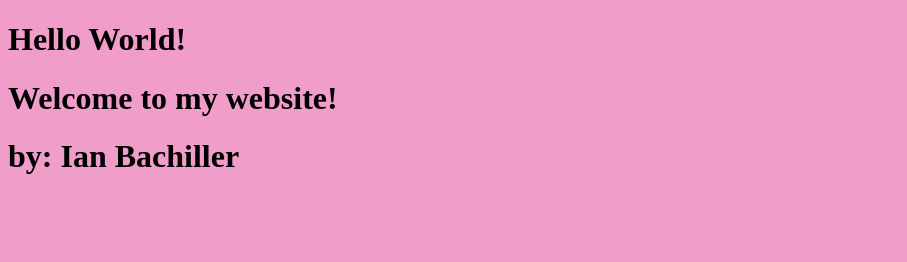
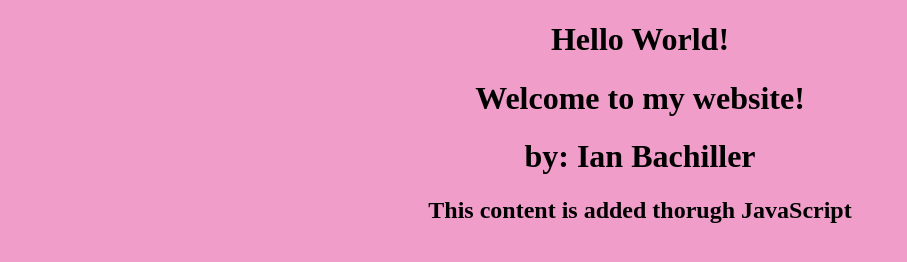
Before and after one commit to ianbachiller/my-personal-website, a plain HTML site: page index.html in a window 1280 px wide. Shown: the whole page, without its empty margins (0-907 px from the left). Drawn offline with Linux system fonts and the light colour scheme.

Commit message:
updated typo errors, fixed script.js, now changes seen on website

```diff
--- a/index.html
+++ b/index.html
@@ -8,5 +8,6 @@
     <h1>Hello World!</h1>
     <h1>Welcome to my website!</h1>
     <h1>by: Ian Bachiller</h1>
+    <script src="script.js"></script>
 </body>
 </html>
--- a/script.js
+++ b/script.js
@@ -1,3 +1,3 @@
-const h2 = document.createElemenet("h2");
-h2.textContent = "This conecnt is added thorugh JavaScript";
-document.querySelectorr("body").appendChild(h2);
+const h2 = document.createElement("h2");
+h2.textContent = "This content is added thorugh JavaScript";
+document.querySelector("body").appendChild(h2);
--- a/style.css
+++ b/style.css
@@ -1,4 +1,4 @@
 body {
     background: rgba(227, 61, 148, 0.5);
-
+    text-align: center;
 }
```
